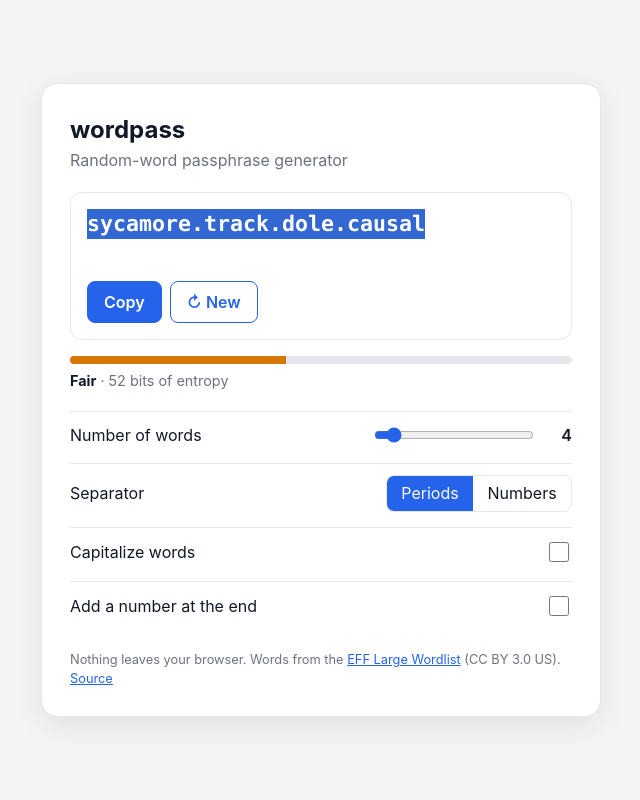
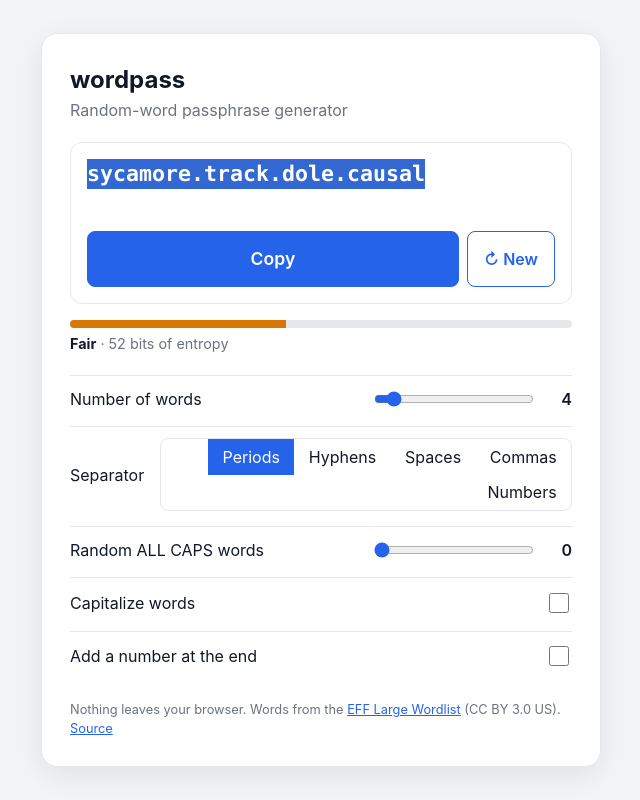
Before and after one commit to electricburgers/wordpass, a plain HTML site: page index.html in a window 1280 px wide. Both pictures are taken after a click on the button "Copy". Shown: the whole page, without its empty margins (319-959 px from the left). Drawn offline with Linux system fonts and the light colour scheme.

Commit message:
v1.1.0: more separators, random ALL CAPS words, one-tap copy
Co-Authored-By: Claude Sonnet 5.5 <noreply@anthropic.com>

```diff
--- a/app.js
+++ b/app.js
@@ -1,12 +1,14 @@
 (function () {
   const $ = (id) => document.getElementById(id);
   const KEY = "wordpass:options";
-  const defaults = { count: 4, separator: "period", capitalize: false, trailingDigit: false };
+  const defaults = { count: 4, separator: "period", capitalize: false, trailingDigit: false, capsCount: 0 };
   const colors = { Weak: "--weak", Fair: "--fair", Good: "--good", Strong: "--strong", Excellent: "--excellent" };
 
   let opts = Object.assign({}, defaults);
   try { Object.assign(opts, JSON.parse(localStorage.getItem(KEY)) || {}); } catch (e) {}
   opts.count = Math.min(15, Math.max(3, Number(opts.count) || 4));
+  opts.capsCount = Math.min(opts.count, Math.max(0, Number(opts.capsCount) || 0));
+  if (!["period","hyphen","space","comma","numbers"].includes(opts.separator)) opts.separator = "period";
 
   function render() {
     $("password").textContent = Gen.generate(WORDS, opts);
@@ -22,6 +24,10 @@
   function syncControls() {
     $("count").value = opts.count;
     $("count-out").textContent = opts.count;
+    opts.capsCount = Math.min(opts.capsCount, opts.count);
+    $("caps").max = opts.count;
+    $("caps").value = opts.capsCount;
+    $("caps-out").textContent = opts.capsCount;
     $("cap").checked = opts.capitalize;
     $("digit").checked = opts.trailingDigit;
     document.querySelector('input[name=sep][value=' + opts.separator + ']').checked = true;
@@ -35,13 +41,14 @@
   }
 
   $("count").addEventListener("input", (e) => change({ count: Number(e.target.value) }));
+  $("caps").addEventListener("input", (e) => change({ capsCount: Number(e.target.value) }));
   $("cap").addEventListener("change", (e) => change({ capitalize: e.target.checked }));
   $("digit").addEventListener("change", (e) => change({ trailingDigit: e.target.checked }));
   document.querySelectorAll("input[name=sep]").forEach((r) =>
     r.addEventListener("change", (e) => change({ separator: e.target.value })));
   $("regen").addEventListener("click", render);
 
-  $("copy").addEventListener("click", async () => {
+  async function copy() {
     const text = $("password").textContent;
     try {
       await navigator.clipboard.writeText(text);
@@ -52,7 +59,13 @@
       document.execCommand("copy");
     }
     $("copy").textContent = "Copied ✓";
-    setTimeout(() => ($("copy").textContent = "Copy"), 1500);
+    clearTimeout(copy.t);
+    copy.t = setTimeout(() => ($("copy").textContent = "Copy"), 1500);
+  }
+  $("copy").addEventListener("click", copy);
+  $("password").addEventListener("click", copy);
+  $("password").addEventListener("keydown", (e) => {
+    if (e.key === "Enter" || e.key === " ") { e.preventDefault(); copy(); }
   });
 
   syncControls();
--- a/gen.js
+++ b/gen.js
@@ -12,17 +12,37 @@
     return x % max;
   }
 
+  const SEPARATORS = { period: ".", hyphen: "-", space: " ", comma: "," };
+
+  // k distinct indices from [0, n), uniformly (partial Fisher-Yates).
+  function pickDistinct(n, k, rng) {
+    const idx = Array.from({ length: n }, (_, i) => i);
+    for (let i = 0; i < k; i++) {
+      const j = i + randInt(n - i, rng);
+      [idx[i], idx[j]] = [idx[j], idx[i]];
+    }
+    return new Set(idx.slice(0, k));
+  }
+
+  function log2Choose(n, k) {
+    let r = 0;
+    for (let i = 1; i <= k; i++) r += Math.log2((n - k + i) / i);
+    return r;
+  }
+
   function generate(words, opts, rng) {
     const n = opts.count;
+    const caps = pickDistinct(n, Math.min(opts.capsCount || 0, n), rng);
     const parts = [];
     for (let i = 0; i < n; i++) {
       let w = words[randInt(words.length, rng)];
-      if (opts.capitalize) w = w[0].toUpperCase() + w.slice(1);
+      if (caps.has(i)) w = w.toUpperCase();
+      else if (opts.capitalize) w = w[0].toUpperCase() + w.slice(1);
       parts.push(w);
     }
     let out = parts[0];
     for (let i = 1; i < n; i++) {
-      const sep = opts.separator === "numbers" ? String(randInt(10, rng)) : ".";
+      const sep = opts.separator === "numbers" ? String(randInt(10, rng)) : SEPARATORS[opts.separator] || ".";
       out += sep + parts[i];
     }
     if (opts.trailingDigit) out += String(randInt(10, rng));
@@ -33,6 +53,8 @@
     let bits = opts.count * Math.log2(listSize);
     if (opts.separator === "numbers") bits += (opts.count - 1) * Math.log2(10);
     if (opts.trailingDigit) bits += Math.log2(10);
+    // Which words are ALL CAPS is random, so it adds log2(C(n, k)) bits.
+    bits += log2Choose(opts.count, Math.min(opts.capsCount || 0, opts.count));
     return bits;
   }
 
--- a/index.html
+++ b/index.html
@@ -13,9 +13,9 @@
     <p class="sub">Random-word passphrase generator</p>
 
     <div class="output-wrap">
-      <output id="password" class="password" aria-live="polite"></output>
+      <output id="password" class="password" aria-live="polite" role="button" tabindex="0" title="Tap to copy"></output>
       <div class="actions">
-        <button id="copy" type="button">Copy</button>
+        <button id="copy" type="button" class="primary">Copy</button>
         <button id="regen" type="button" class="secondary" aria-label="Generate new password">↻ New</button>
       </div>
     </div>
@@ -38,10 +38,20 @@
         <legend>Separator</legend>
         <div class="seg" role="radiogroup">
           <label><input type="radio" name="sep" value="period" checked><span>Periods</span></label>
+          <label><input type="radio" name="sep" value="hyphen"><span>Hyphens</span></label>
+          <label><input type="radio" name="sep" value="space"><span>Spaces</span></label>
+          <label><input type="radio" name="sep" value="comma"><span>Commas</span></label>
           <label><input type="radio" name="sep" value="numbers"><span>Numbers</span></label>
         </div>
       </fieldset>
 
+      <div class="row">
+        <label for="caps">Random ALL CAPS words</label>
+        <div class="count-ctl">
+          <input id="caps" type="range" min="0" max="15" value="0">
+          <output id="caps-out" for="caps">0</output>
+        </div>
+      </div>
       <div class="row">
         <label for="cap">Capitalize words</label>
         <input id="cap" type="checkbox" class="switch">
--- a/style.css
+++ b/style.css
@@ -24,9 +24,10 @@ h1 { margin: 0; font-size: 1.5rem; }
 .output-wrap { border: 1px solid var(--border); border-radius: 12px; padding: 1rem; }
 .password {
   display: block; font: 600 1.35rem/1.4 ui-monospace, SFMono-Regular, Menlo, monospace;
-  word-break: break-all; min-height: 2.8em; margin-bottom: .75rem;
+  word-break: break-all; white-space: pre-wrap; min-height: 2.8em; margin-bottom: .75rem; cursor: pointer; user-select: all; -webkit-user-select: all;
 }
 .actions { display: flex; gap: .5rem; }
+.actions .primary { flex: 1; padding: .85rem 1rem; font-size: 1.1rem; }
 button {
   font: inherit; font-weight: 600; padding: .5rem 1rem; border-radius: 8px; cursor: pointer;
   border: 1px solid var(--accent); background: var(--accent); color: var(--accent-text);
@@ -45,7 +46,7 @@ fieldset.row { display: flex; }
 .count-ctl { display: flex; align-items: center; gap: .75rem; }
 .count-ctl output { min-width: 1.5rem; text-align: right; font-weight: 600; }
 input[type=range] { width: 160px; accent-color: var(--accent); }
-.seg { display: inline-flex; border: 1px solid var(--border); border-radius: 8px; overflow: hidden; }
+.seg { display: inline-flex; flex-wrap: wrap; justify-content: flex-end; border: 1px solid var(--border); border-radius: 8px; overflow: hidden; }
 .seg label { cursor: pointer; }
 .seg input { position: absolute; opacity: 0; }
 .seg span { display: block; padding: .35rem .9rem; }
```
Also changed, not shown: test.js (+22 -0 lines), 2 other files.
